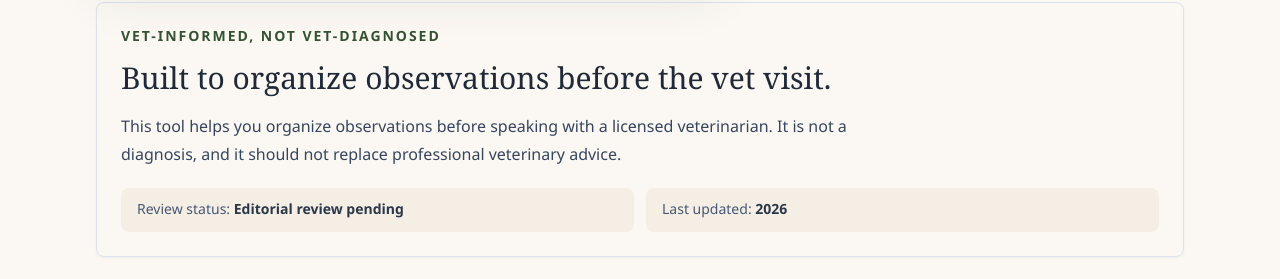
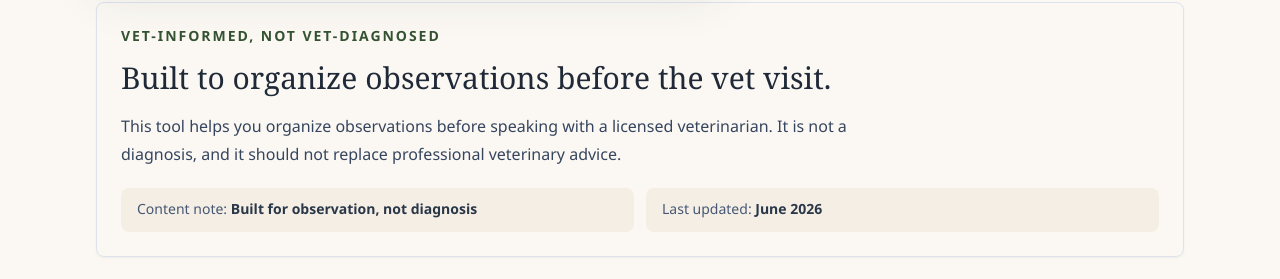
Before and after one commit to RandyThePsycho/senior-pet-care, a Next.js app: page / in a window 1280 px wide. Shown: the part 2077-2356 px from the top of the page. Built offline with nearby package versions, Linux system fonts and the light colour scheme; no server answers.

Commit message:
copy: refine trust note wording

```diff
--- a/src/components/common/TrustNote.tsx
+++ b/src/components/common/TrustNote.tsx
@@ -17,14 +17,14 @@ export default function TrustNote() {
       </p>
       <div className="mt-5 grid gap-3 text-sm text-navy-500 sm:grid-cols-2">
         <p className="rounded-lg bg-cream-100 px-4 py-3">
-          Review status:{' '}
+          Content note:{' '}
           <span className="font-semibold text-navy-700">
-            Editorial review pending
+            Built for observation, not diagnosis
           </span>
         </p>
         <p className="rounded-lg bg-cream-100 px-4 py-3">
           Last updated:{' '}
-          <span className="font-semibold text-navy-700">2026</span>
+          <span className="font-semibold text-navy-700">June 2026</span>
         </p>
       </div>
     </section>
```
